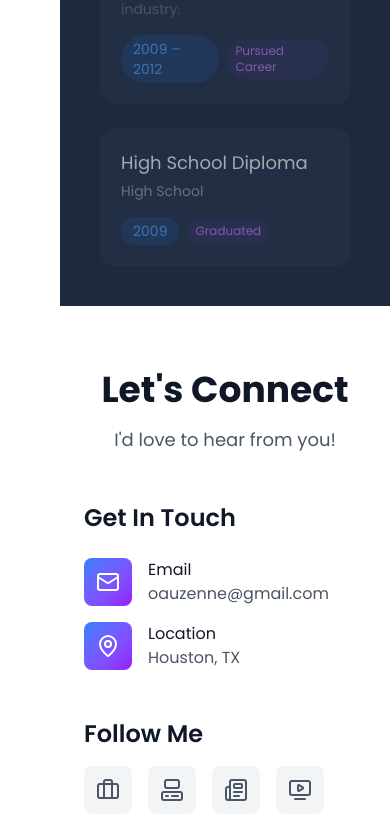
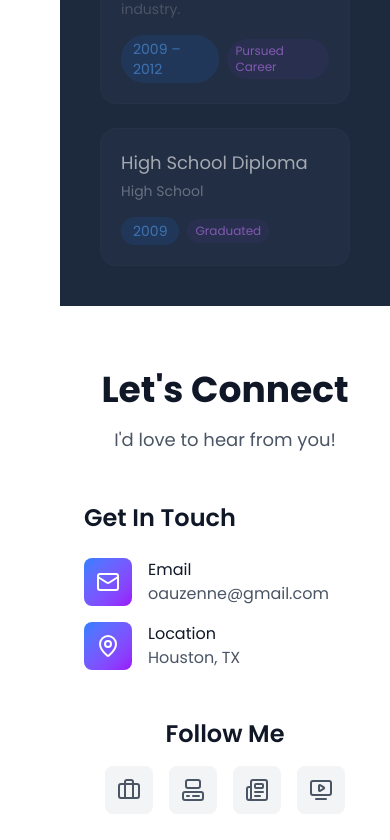
Before and after one commit to oauzenne/olivia-young-portfolio, a Next.js app: page / in a window 390 px wide. Shown: the part 8582-9422 px from the top of the page. Built offline with nearby package versions, Linux system fonts and the light colour scheme.

Commit message:
mobile enhancements 3

```diff
--- a/src/components/sections/Contact.tsx
+++ b/src/components/sections/Contact.tsx
@@ -97,11 +97,11 @@ export default function Contact() {
           </div>
 
           <div>
-            <div>
+            <div className="text-center md:text-start">
               <h3 className="text-2xl font-semibold mb-4 text-gray-900">
                 Follow Me
               </h3>
-              <div className="flex space-x-4">
+              <div className="flex space-x-4 justify-center md:justify-start">
                 {socialLinks.map((social, index) => {
                   const IconComponent = social.icon;
                   return (
```
